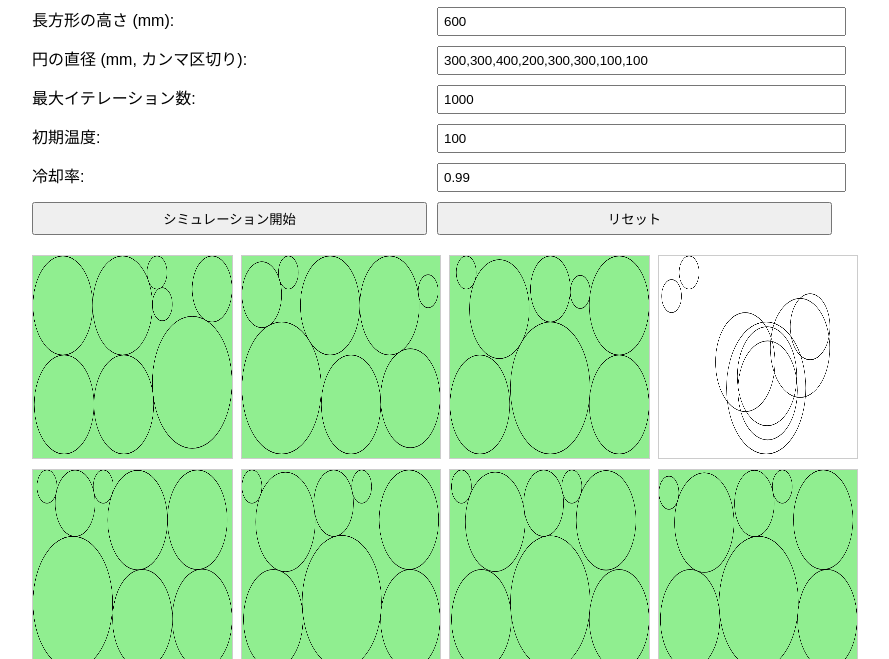
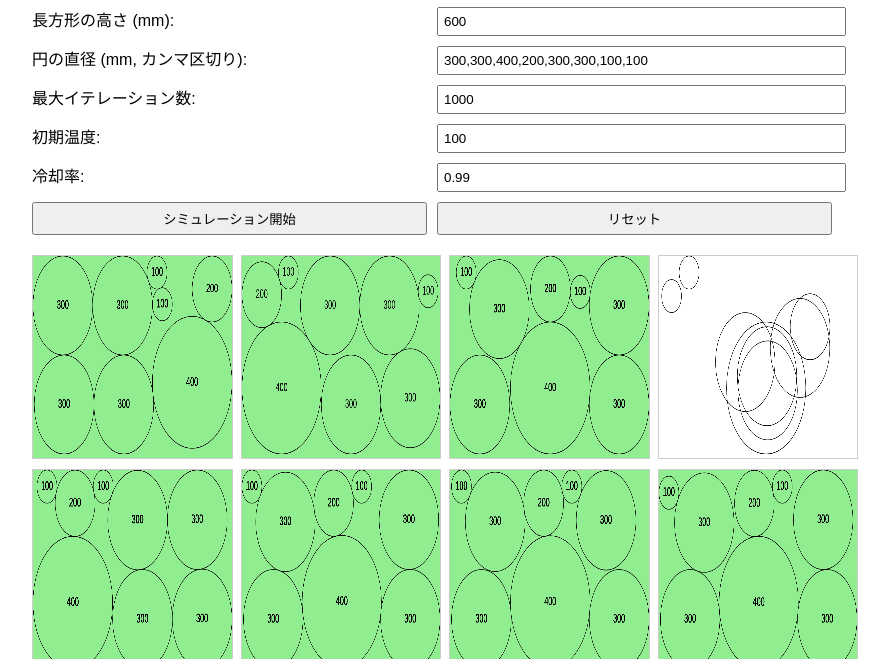
Before and after one commit to ohano3/ohano3.github.io, a plain HTML site: page index.html in a window 1280 px wide. Both pictures are taken after a click on the button "シミュレーション開始". Shown: the part 141-800 px from the top of the page, without its empty margins (208-1097 px from the left). Drawn offline with Linux system fonts and the light colour scheme.

Commit message:
サイズ表示

```diff
--- a/index.html
+++ b/index.html
@@ -165,6 +165,7 @@
                     if (validCircles === expectedCircleCount && checkValidPlacement(sim.circles, sim.canvas.width, sim.canvas.height)) {
                         sim.isSimulating = false;
                         sim.canvas.parentElement.classList.add('success');
+                        drawCircleLabels(sim.ctx, sim.circles); // 直径ラベルを追加
                     } else {
                         allValid = false;
                     }
@@ -276,6 +277,18 @@
         });
     }
 
+    function drawCircleLabels(ctx, circles) {
+        ctx.font = '36px Arial';
+        ctx.textAlign = 'center';
+        ctx.textBaseline = 'middle';
+        ctx.fillStyle = 'black';
+
+        circles.forEach(circle => {
+            const diameter = Math.round(circle.r * 2);
+            ctx.fillText(diameter.toString(), circle.x, circle.y);
+        });
+    }
+
     function checkValidPlacement(circles, width, height) {
         for (let i = 0; i < circles.length; i++) {
             // 円が枠内に完全に収まっているかチェック
```
